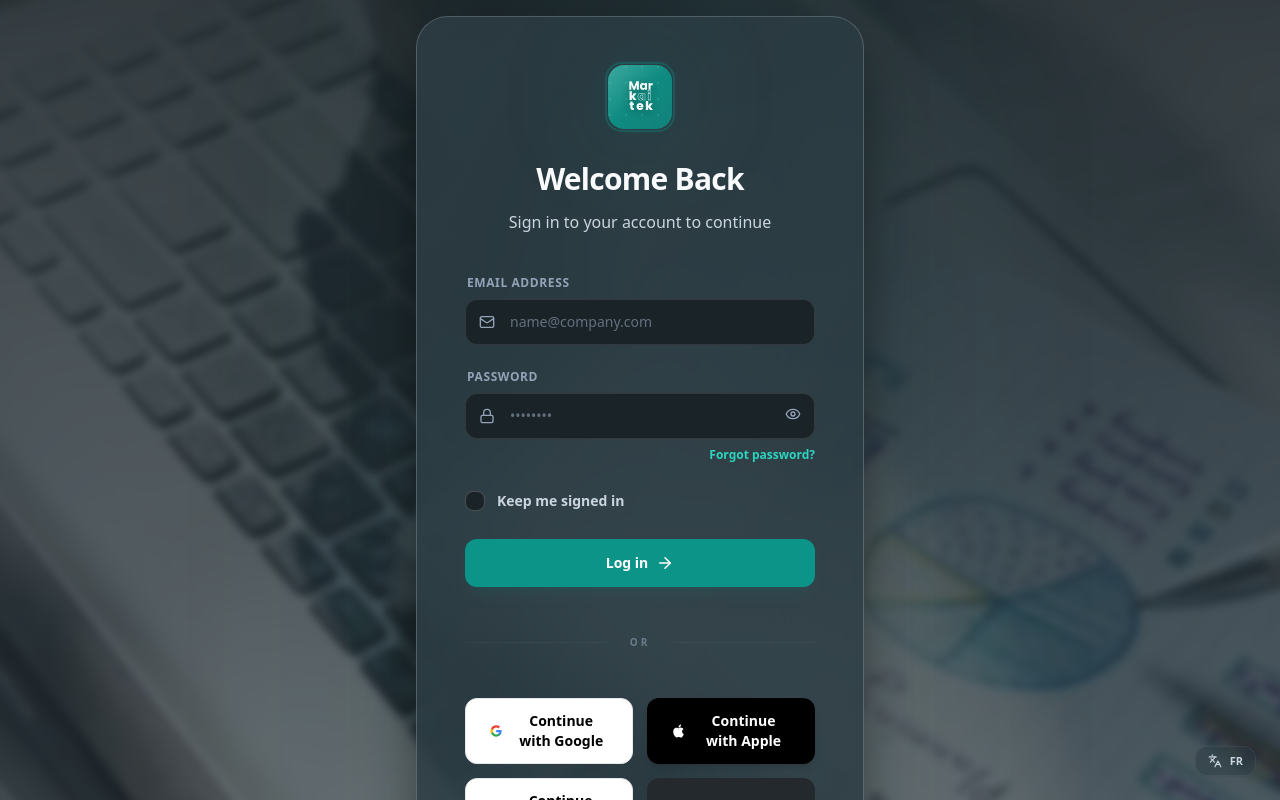
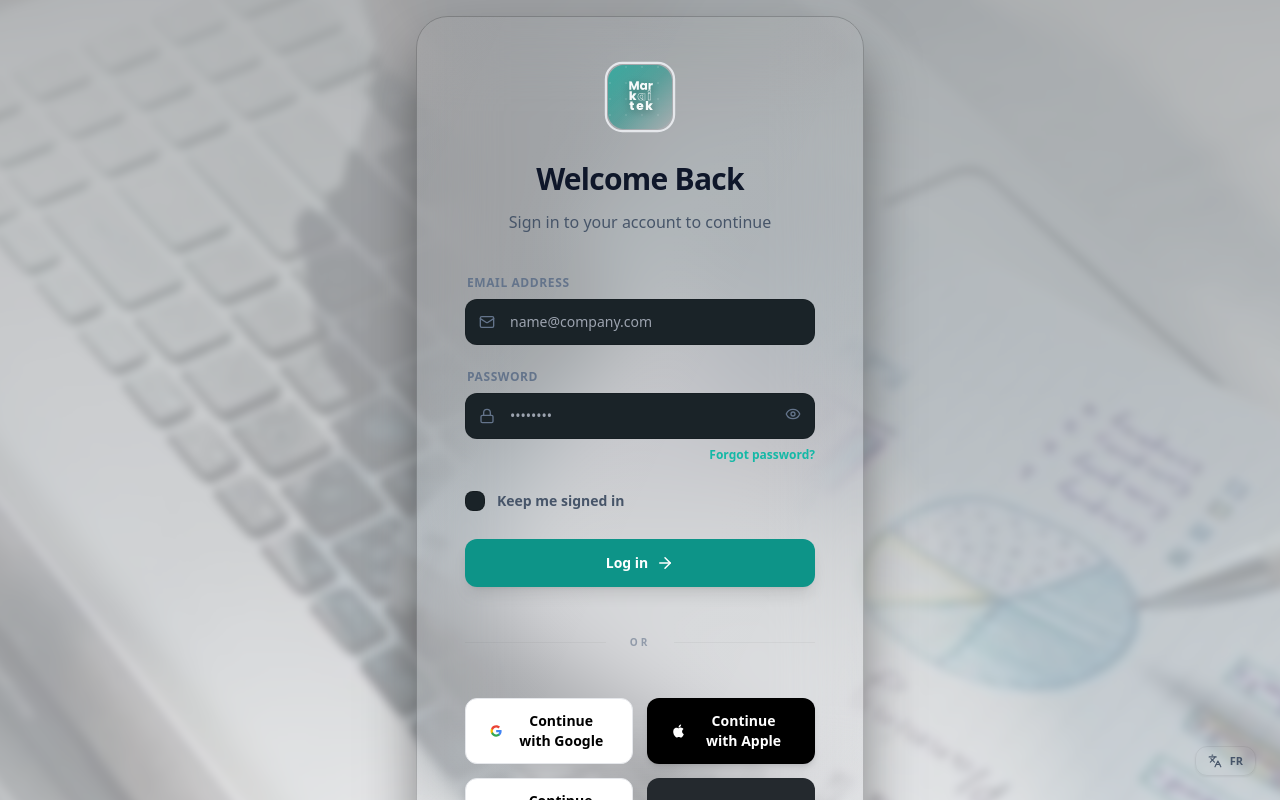
Before and after one commit to braffour/markaitek-ui-ux, a React (Vite) app: page / in a window 1280 px wide. Built offline with nearby package versions, Linux system fonts and the light colour scheme.

Commit message:
feat: Implement dark and light theme support using CSS variables and add theme flash prevention.

```diff
--- a/index.html
+++ b/index.html
@@ -1,13 +1,30 @@
 <!doctype html>
 <html lang="en">
+
 <head>
   <meta charset="UTF-8" />
   <link rel="icon" type="image/svg+xml" href="/vite.svg" />
   <meta name="viewport" content="width=device-width, initial-scale=1.0" />
   <title>Agentic Workflow Composer</title>
+  <!-- Theme Flash Prevention Script -->
+  <script>
+    (function () {
+      const storageKey = 'markaitek-theme';
+      const stored = localStorage.getItem(storageKey);
+      let theme = stored;
+
+      if (!theme || theme === 'system') {
+        theme = window.matchMedia('(prefers-color-scheme: dark)').matches ? 'dark' : 'light';
+      }
+
+      document.documentElement.classList.add(theme);
+    })();
+  </script>
 </head>
+
 <body>
   <div id="root"></div>
   <script type="module" src="/src/main.tsx"></script>
 </body>
+
 </html>
--- a/src/index.css
+++ b/src/index.css
@@ -3,17 +3,71 @@
 @tailwind utilities;
 
 @layer base {
-  :root {
+  /* ========================================
+   * THEME TOKENS (CSS Custom Properties)
+   * ======================================== */
+
+  /* Dark Theme (Default) */
+  :root,
+  .dark {
     --brand-bg: #222E34;
+    --brand-surface-1: #2A3A42;
+    --brand-surface-2: #354852;
+    --brand-surface-3: #3F5560;
+    --brand-border-low: rgba(255, 255, 255, 0.06);
+    --brand-border-base: rgba(255, 255, 255, 0.1);
+    --brand-border-high: rgba(255, 255, 255, 0.2);
+    --brand-text-primary: #F8FAFC;
+    --brand-text-secondary: #CBD5E1;
+    --brand-text-muted: #94A3B8;
+    --brand-accent: #0D9488;
+    --brand-accent-hover: #0F766E;
+    --brand-accent-light: #2DD4BF;
+    --brand-accent-soft: rgba(13, 148, 136, 0.1);
+    --brand-warning: #F59E0B;
+    --brand-warning-soft: rgba(245, 158, 11, 0.1);
   }
+
+  /* Light Theme */
+  .light {
+    --brand-bg: #F8FAFC;
+    --brand-surface-1: #FFFFFF;
+    --brand-surface-2: #F1F5F9;
+    --brand-surface-3: #E2E8F0;
+    --brand-border-low: rgba(0, 0, 0, 0.06);
+    --brand-border-base: rgba(0, 0, 0, 0.1);
+    --brand-border-high: rgba(0, 0, 0, 0.2);
+    --brand-text-primary: #0F172A;
+    --brand-text-secondary: #475569;
+    --brand-text-muted: #64748B;
+    --brand-accent: #0D9488;
+    --brand-accent-hover: #0F766E;
+    --brand-accent-light: #14B8A6;
+    --brand-accent-soft: rgba(13, 148, 136, 0.1);
+    --brand-warning: #D97706;
+    --brand-warning-soft: rgba(217, 119, 6, 0.1);
+  }
+
+  /* ========================================
+   * BASE STYLES
+   * ======================================== */
 
   html {
     background-color: var(--brand-bg);
+    color-scheme: light dark;
   }
 
   body {
-    @apply bg-brand-bg text-brand-text-primary antialiased selection:bg-brand-accent/30;
+    background-color: var(--brand-bg);
+    color: var(--brand-text-primary);
     font-family: system-ui, -apple-system, BlinkMacSystemFont, sans-serif;
+    -webkit-font-smoothing: antialiased;
+    -moz-osx-font-smoothing: grayscale;
+  }
+
+  /* Selection */
+  ::selection {
+    background-color: var(--brand-accent-soft);
   }
 
   /* Custom scrollbar for premium feel */
@@ -23,11 +77,16 @@
   }
 
   ::-webkit-scrollbar-track {
-    @apply bg-transparent;
+    background: transparent;
   }
 
   ::-webkit-scrollbar-thumb {
-    @apply bg-brand-border-high rounded-full hover:bg-brand-text-muted transition-colors;
+    background: var(--brand-border-high);
+    border-radius: 9999px;
+  }
+
+  ::-webkit-scrollbar-thumb:hover {
+    background: var(--brand-text-muted);
   }
 }
 
@@ -40,5 +99,5 @@
 #root {
   width: 100%;
   height: 100dvh;
-  @apply overflow-hidden;
+  overflow: hidden;
 }
--- a/tailwind.config.js
+++ b/tailwind.config.js
@@ -9,31 +9,31 @@ export default {
     extend: {
       colors: {
         brand: {
-          bg: '#222E34',
+          bg: 'var(--brand-bg)',
           surface: {
-            1: '#2A3A42',
-            2: '#354852',
-            3: '#3F5560',
+            1: 'var(--brand-surface-1)',
+            2: 'var(--brand-surface-2)',
+            3: 'var(--brand-surface-3)',
           },
           border: {
-            low: 'rgba(255, 255, 255, 0.06)',
-            base: 'rgba(255, 255, 255, 0.1)',
-            high: 'rgba(255, 255, 255, 0.2)',
+            low: 'var(--brand-border-low)',
+            base: 'var(--brand-border-base)',
+            high: 'var(--brand-border-high)',
           },
           text: {
-            primary: '#F8FAFC',
-            secondary: '#CBD5E1', // Slate 300 (was 400)
-            muted: '#94A3B8',     // Slate 400 (was 500)
+            primary: 'var(--brand-text-primary)',
+            secondary: 'var(--brand-text-secondary)',
+            muted: 'var(--brand-text-muted)',
           },
           accent: {
-            DEFAULT: '#0D9488', // Teal 600
-            hover: '#0F766E',   // Teal 700
-            light: '#2DD4BF',   // Teal 400
-            soft: 'rgba(13, 148, 136, 0.1)',
+            DEFAULT: 'var(--brand-accent)',
+            hover: 'var(--brand-accent-hover)',
+            light: 'var(--brand-accent-light)',
+            soft: 'var(--brand-accent-soft)',
           },
           warning: {
-            DEFAULT: '#F59E0B', // Amber 500
-            soft: 'rgba(245, 158, 11, 0.1)',
+            DEFAULT: 'var(--brand-warning)',
+            soft: 'var(--brand-warning-soft)',
           }
         }
       },
```
Lines whose indentation alone changed are shown as unchanged.
